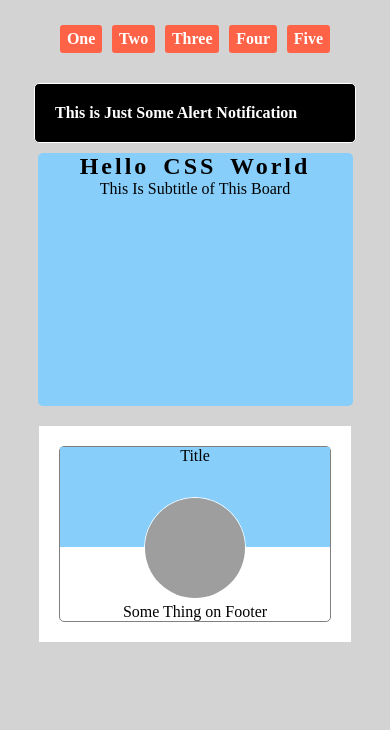
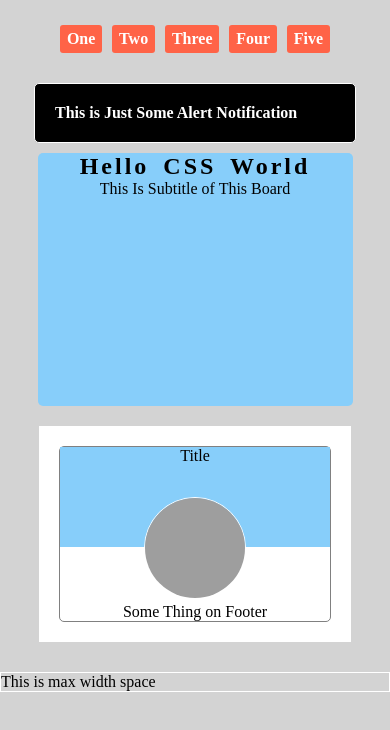
Before and after one commit to yugeshpalvai21/frontend_concepts, a plain HTML site: page css_crash/index.html in a window 390 px wide. Drawn offline with Linux system fonts and the light colour scheme; grey boxes are pictures that could not be loaded.

Commit message:
css exploring max-width property - using for responsiveness

```diff
--- a/css_crash/index.html
+++ b/css_crash/index.html
@@ -37,5 +37,11 @@
             </div>
         </div>
     </div>
+
+    <div class="maxwidth">
+        <p>This is max width space</p>
+    </div>
+
+    <div style="margin-top: 500px;"></div>
 </body>
 </html>
--- a/css_crash/styles.css
+++ b/css_crash/styles.css
@@ -92,3 +92,10 @@ body {
     border-radius: 50%;
     border: 1px solid #fff;
 }
+
+.maxwidth {
+    border: 1px solid #fff;
+    max-width: 500px;
+    margin: auto;
+    margin-top: 30px;
+}
```
